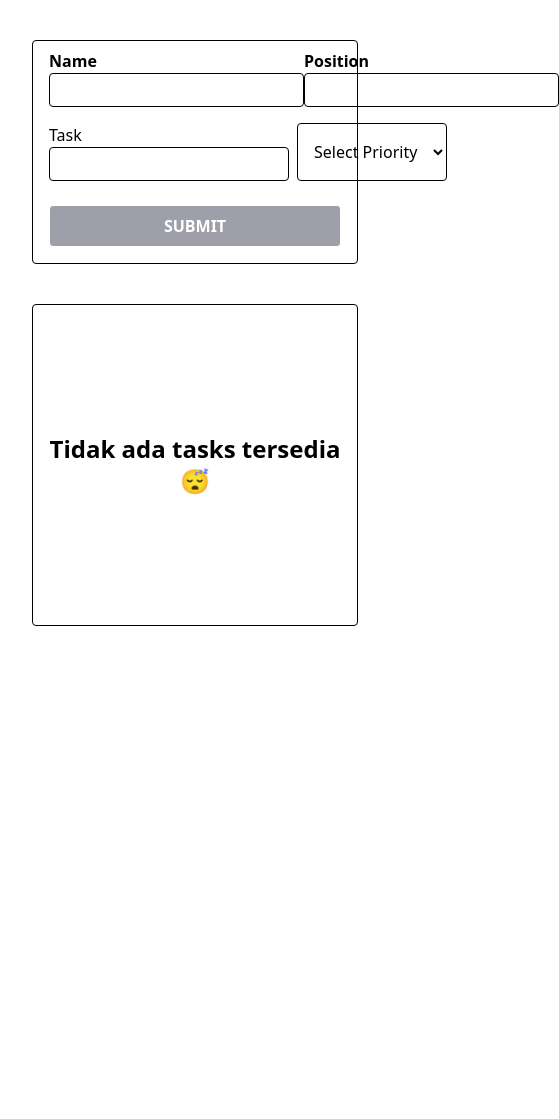
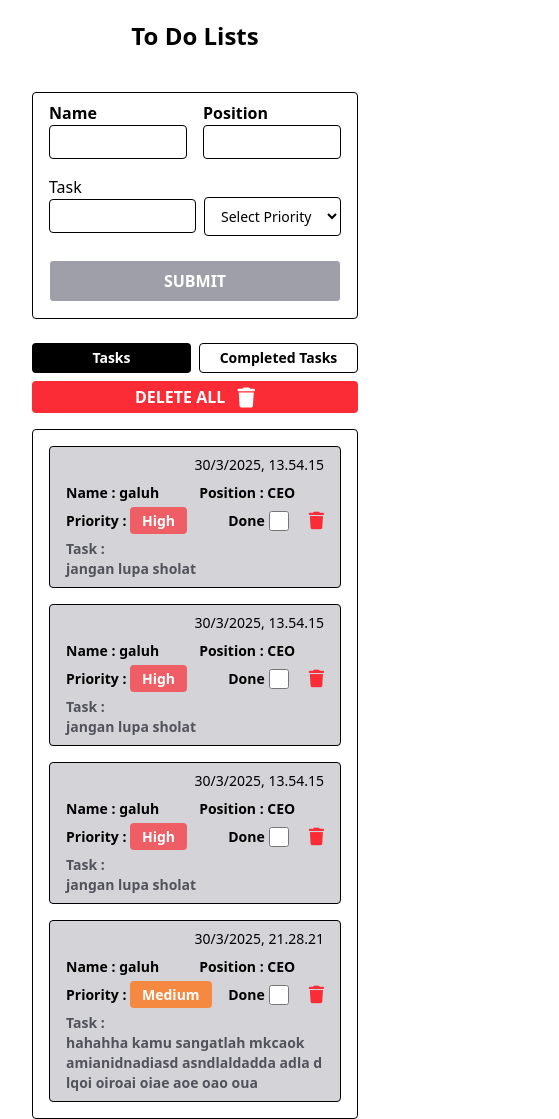
Before and after one commit to GaluhHungkul/harisenin_mission_4, a plain HTML site: page index.html in a window 390 px wide. Shown: the whole page, 559 px wide, since content can reach past the window. Before the commit the page ends 844 px from the top, so only its background shows below. Drawn offline with nearby package versions, Linux system fonts and the light colour scheme.

Commit message:
memperbaiki tampilan untuk mobile

```diff
--- a/index.html
+++ b/index.html
@@ -5,32 +5,37 @@
     <meta name="viewport" content="width=device-width, initial-scale=1.0">
     <title>To Do List</title>
     <script src="https://cdn.jsdelivr.net/npm/@tailwindcss/browser@4"></script>
+    <link rel="stylesheet" href="https://cdnjs.cloudflare.com/ajax/libs/font-awesome/6.4.2/css/all.min.css">
 </head>
 <body>
-
-    <form class="mx-8 mt-10 border py-2 px-4 rounded" >
-        <div class="flex ">
-            <label class="font-semibold">
-                Name <input required type="text" name="name" class="border rounded p-1">
+    <h1 class="mt-5 text-2xl font-bold text-center">To Do Lists</h1>
+    <form class="px-4 py-2 mx-8 mt-10 border rounded" >
+        <div class="flex gap-4 ">
+            <label class="flex flex-col font-semibold">
+                Name <input required type="text" name="name" class="w-full p-1 border rounded">
             </label>
-            <label class="font-semibold">
-                Position <input required type="text" name="position" class="border rounded p-1">
+            <label class="flex flex-col font-semibold">
+                Position <input required type="text" name="position" class="w-full p-1 border rounded">
             </label>
         </div>
-        <div class="flex mt-4 gap-2">
-            <label class="font-medium ">
-                Task <input required type="text" name="task" class="border rounded p-1 w-60 ">
+        <div class="flex justify-between gap-2 mt-4">
+            <label class="w-2/3 font-medium">
+                Task <input required type="text" name="task" class="w-full p-1 border rounded">
             </label>
-            <select name="priority" id="" class="border px-3 py-1 rounded">
+            <select name="priority" id="" class="px-3 py-2 mt-[22px] text-sm border rounded h-max">
                 <option selected value="Low">Select Priority</option>
                 <option value="High">High</option>
                 <option value="Medium">Medium</option>
                 <option value="Low">Low</option>
             </select>
         </div>
-        <button class="w-full mt-6 my-2 rounded border py-2 font-bold text-white bg-zinc-400 hover:bg-zinc-500 active:bg-zinc-600 cursor-pointer">SUBMIT</button>
+        <button class="w-full py-2 my-2 mt-6 font-bold text-white border rounded cursor-pointer bg-zinc-400 hover:bg-zinc-500 active:bg-zinc-600">SUBMIT</button>
     </form>
-    <div id="root" class="border mt-10 mx-8 min-h-72 rounded p-4 space-y-4 transition-transform duration-300 ">
+    <div id="navigation" class="flex flex-col mx-8 mt-6 mb-4 gap-y-2 h-max">
+
+    </div>
+    <div id="root" class="relative p-4 mx-8 space-y-4 transition-transform duration-300 border rounded min-h-72">
+
     </div>
 
     <script src="script.js"></script>
--- a/script.js
+++ b/script.js
@@ -1,70 +1,170 @@
-const form = document.querySelector("form")
-const root = document.getElementById("root")
+const form = document.querySelector("form");
+const root = document.getElementById("root");
+const navigation = document.getElementById("navigation");
+
+let isNowTasks = true;
+
+let tasks = [
+  {
+    date: "30/3/2025, 13.54.15",
+    done: false,
+    name: "galuh",
+    position: "CEO",
+    priority: "High",
+    task: "jangan lupa sholat",
+  },
+  {
+    date: "30/3/2025, 13.54.15",
+    done: false,
+    name: "galuh",
+    position: "CEO",
+    priority: "High",
+    task: "jangan lupa sholat",
+  },
+  {
+    date: "30/3/2025, 13.54.15",
+    done: false,
+    name: "galuh",
+    position: "CEO",
+    priority: "High",
+    task: "jangan lupa sholat",
+  },
+  {
+    date: "30/3/2025, 21.28.21",
+    done: false,
+    name: "galuh",
+    position: "CEO",
+    priority: "Medium",
+    task: "hahahha kamu sangatlah mkcaok amianidnadiasd asndlaldadda adla d lqoi oiroai oiae aoe oao oua ",
+  },
+];
+
+let completedTasks = [];
+
+const render = () => {
+  let currentLists = isNowTasks ? tasks : completedTasks;
+
+  navigation.innerHTML = `
+    <div class="flex text-sm gap-2">
+        <button onclick="changeList(${true})" class=" w-1/2 py-1 font-bold duration-300 ${
+    isNowTasks ? "text-white bg-black" : "border border-black hover:bg-black/70"
+  } rounded cursor-pointer  hover:text-white">Tasks</button>
+        <button onclick="changeList(${false})"  class=" w-1/2 py-1 font-bold duration-300 ${
+    !isNowTasks
+      ? "text-white bg-black"
+      : "border border-black hover:bg-black/70"
+  } rounded cursor-pointer  hover:text-white">Completed Tasks</button>
+    </div>
+    <button onclick="handleDeleteAll()" class="  bg-red-500  cursor-pointer text-white font-bold px-4 p-1 rounded hover:bg-red-600 active:bg-red-700 ">DELETE ALL <i class="fa-solid fa-trash fa-lg ml-2 "></i></button>
+    `;
+
+  if (!currentLists.length) {
+    root.innerHTML = `
+        <p class="text-center content-center min-h-72 font-bold text-2xl">${
+          isNowTasks
+            ? "Tidak ada tasks tersedia 😴"
+            : "Tidak ada tasks yang sudah selesai 😴"
+        }</p>
+        `;
+  } else {
+    let innerRoot = "";
+    currentLists.forEach((task, index) => {
+      let colorPriority;
+      if (task.priority == "Low") colorPriority = "bg-green-500/70";
+      if (task.priority == "Medium") colorPriority = "bg-orange-500/70";
+      if (task.priority == "High") colorPriority = "bg-red-500/70";
+      innerRoot += `
+            <div class="border text-sm py-2 px-4 flex gap-2 flex-col bg-zinc-300  rounded  ">
+                <section class=" ">
+                    <p class="text-end mb-2">${task.date}</p>
+                    <div class="flex gap-10 ">
+                        <p class="font-semibold"><span class="font-bold">Name</span> : ${
+                          task.name
+                        }</p>
+                        <p class="font-semibold"><span class="font-bold">Position</span> : ${
+                          task.position
+                        }</p>
+                    </div>
+                </section>
+                <section class="flex items-center justify-between gap-4">
+                    <p class="font-bold w-max">Priority : <span class="px-3 py-1 rounded   ${colorPriority} text-white">${
+        task.priority
+      }</span></p>
+                    <div class="flex items-center">
+                    ${
+                      isNowTasks
+                        ? `
+                    <label for="done" class=" font-semibold">
+                        Done
+                    </label>
+                    <input class="size-5 mr-5 ml-1 " ${
+                      task.done && "checked"
+                    } type="checkbox" name="done" id="done" onclick="handleDoneToggle(${index})">
+                        `
+                        : ""
+                    }
+                   ${
+                     isNowTasks
+                       ? `<button onclick="handleDelete(${index})" class="cursor-pointer group text-red-500 hover:text-red-600 active:text-red-700"><i class="fa-solid fa-trash fa-lg "></i></button>`
+                       : ""
+                   }
+                    </div>
 
 
-const tasks = []
-
-
-const render = (task) => {
-    if(!tasks.length) {
-        root.innerHTML =
-        `
-        <p class="text-center content-center min-h-72 font-bold text-2xl">Tidak ada tasks tersedia 😴</p>
-        `
-    } else {
-        let innerRoot = ""
-        for(task of tasks) {
-            let color;
-            if(task.priority == "Low") color == 'bg-green-500/70'
-            if(task.priority == "Medium") color == 'bg-orange-500/70'
-            if(task.priority == "High") color == 'bg-red-500/70'
-            innerRoot +=
-            `
-            <div class="border text-sm py-2 px-4 flex gap-2 flex-col bg-zinc-300 h-[75px] overflow-hidden rounded hover:min-h-30 ">
-                <section class="flex justify-between ">
-                    <div class="flex gap-10 ">
-                        <p class="font-semibold"><span class="font-bold">Name</span> : ${task.name}</p>
-                        <p class="font-semibold"><span class="font-bold">Position</span> : ${task.position}</p>
-                    </div>
-                    <p>${task.date}</p>
                 </section>
-                <section class="flex items-center gap-4">
-                    <span class="px-6 py-1 rounded  font-bold ${color} text-white">${task.priority}</span>
-                    <label for="done" class="text-lg font-semibold">
-                        Done
-                    </label>
-                    <input class="size-5" ${task.done && "checked"} type="checkbox" name="done" id="done" onclick="${handleDoneToggle(task.date)}">
-                </section>
-                <section class="text-zinc-600 font-semibold ${task.done && "line-through"}">
-                    <p>${task.task}</p>
+                <section class="text-zinc-600 font-semibold ">
+                    <p class="font-bold">Task : <br /><span class=" ${
+                      task.done && "line-through"
+                    }">${task.task}</span></p>
                 </section>
             </div>
-            `
-            root.innerHTML = innerRoot
-        }
-    }
-}
+            `;
+    });
+    innerRoot += `
 
-const handleDoneToggle = (date) => {
+        `;
+    root.innerHTML = innerRoot;
+  }
+};
 
-}
+const changeList = (value) => {
+  isNowTasks = value;
+  render();
+};
+
+const handleDoneToggle = (index) => {
+  tasks[index].done = !tasks[index].done;
+  completedTasks = tasks.filter((a) => a.done);
+  render();
+};
+
+const handleDelete = (index) => {
+  tasks.splice(index, 1);
+  completedTasks.splice(index, 1);
+  render();
+};
+
+const handleDeleteAll = () => {
+  tasks = [];
+  render();
+};
 
 form.addEventListener("submit", (e) => {
-    e.preventDefault()
-    const formList = e.target
-    const { name, position, task, priority } = formList.elements
-    const newTask = {
-        name : name.value,
-        position : position.value,
-        task : task.value,
-        priority : priority.value == "Select Priority" ? "Low" : priority.value,
-        date : new Date().toLocaleString("id-ID"),
-        done : false
-    }
-    tasks.push(newTask)
-    render()
-    form.reset()
+  e.preventDefault();
+  const formList = e.target;
+  const { name, position, task, priority } = formList.elements;
+  const newTask = {
+    name: name.value,
+    position: position.value,
+    task: task.value,
+    priority: priority.value == "Select Priority" ? "Low" : priority.value,
+    date: new Date().toLocaleString("id-ID"),
+    done: false,
+  };
+  console.log(newTask);
+  tasks.push(newTask);
+  render();
+  form.reset();
+});
 
-})
-
-render()
+render();
```
